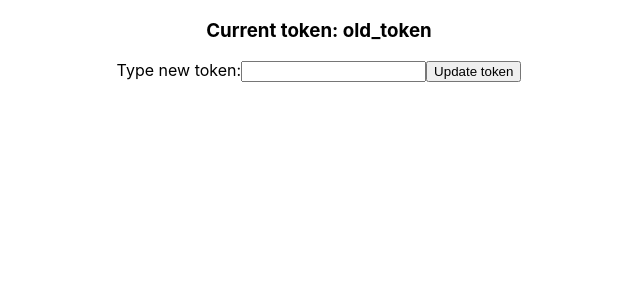
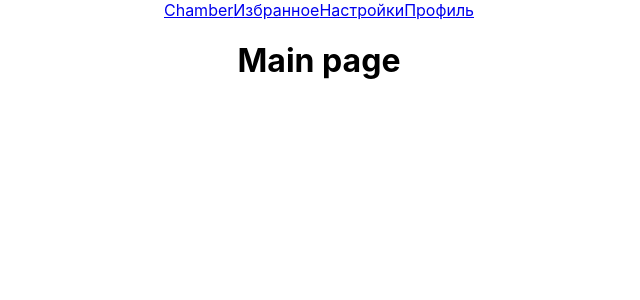
Before and after one commit to F1int0m/-WebChamber, a React (Create React App) app in the folder frontend/: page / in a window 1280 px wide. Shown: the top 300 px of the page, without its empty margins (321-961 px from the left). Built offline with nearby package versions, Linux system fonts and the light colour scheme.

Commit message:
добавил пакет react-router-dom, навигацию и тестовые страницы

```diff
--- a/frontend/package.json
+++ b/frontend/package.json
@@ -10,6 +10,7 @@
     "react": "^18.2.0",
     "react-dom": "^18.2.0",
     "react-redux": "^8.0.5",
+    "react-router-dom": "^6.4.3",
     "react-scripts": "5.0.1",
     "redux": "^4.2.0",
     "web-vitals": "^2.1.4"
--- a/frontend/src/App.js
+++ b/frontend/src/App.js
@@ -1,30 +1,24 @@
-import logo from './logo.svg';
 import './App.css';
-import {useDispatch, useSelector} from "react-redux";
-import {useState} from "react";
+import {Routes, Route, NavLink} from "react-router-dom";
+
+import Layout from "./Layout";
+import MainPage from "./MainPage";
+import TokenSetup from "./tokenSetup";
+import NotFound from "./NotFound";
+
 
 function App() {
-  const dispatch = useDispatch()
-  const token = useSelector(state => state.token)
-  const [newToken, setNewToken] = useState('')
-
-  const UpdateToken = () => {
-    console.log(newToken)
-    dispatch({type: 'UPDATE_TOKEN', payload: newToken})
-  }
-
-  const HandleChange = (e) => {
-    setNewToken(e.target.value)
-  }
-
   return (
     <div className="App">
-      <h3>Current token: {token}</h3>
-      <form>
-        <label>Type new token:</label>
-        <input onChange={e => HandleChange(e)}/>
-        <button type={"button"} onClick={UpdateToken}>Update token</button>
-      </form>
+        <Routes>
+            <Route path={'/'} element={<Layout />}>
+                <Route index element={<MainPage/>}/>
+                <Route path={'favourites'} element={<TokenSetup/>}/>
+                <Route path={'settings'} element={<MainPage/>}/>
+                <Route path={'profile'} element={<MainPage/>}/>
+                <Route path={'*'} element={<NotFound/>}/>
+            </Route>
+        </Routes>
     </div>
   );
 }
--- /dev/null
+++ b/frontend/src/Layout.jsx
@@ -0,0 +1,24 @@
+import React from 'react';
+import {NavLink, Outlet} from "react-router-dom";
+
+const Layout = () => {
+    return (
+        <div>
+            <header>
+                <NavLink to={'/'}>Chamber</NavLink>
+                <NavLink to={'/favourites'}>Избранное</NavLink>
+                <NavLink to={'/settings'}>Настройки</NavLink>
+                <NavLink to={'/profile/me'}>Профиль</NavLink>
+            </header>
+            <main>
+                <Outlet/>
+            </main>
+            <footer>
+
+            </footer>
+
+        </div>
+    );
+};
+
+export default Layout;
--- /dev/null
+++ b/frontend/src/MainPage.jsx
@@ -0,0 +1,11 @@
+import React from 'react';
+
+const MainPage = () => {
+    return (
+        <div>
+            <h1>Main page</h1>
+        </div>
+    );
+};
+
+export default MainPage;
--- /dev/null
+++ b/frontend/src/NotFound.jsx
@@ -0,0 +1,11 @@
+import React from 'react';
+
+const NotFound = () => {
+    return (
+        <div>
+            <h1>404: Not Found</h1>
+        </div>
+    );
+};
+
+export default NotFound;
--- a/frontend/src/index.js
+++ b/frontend/src/index.js
@@ -3,45 +3,15 @@ import ReactDOM from 'react-dom/client';
 import './index.css';
 import App from './App';
 import reportWebVitals from './reportWebVitals';
-import {createStore} from "redux";
+import {store} from './store/store'
 import {Provider} from "react-redux";
-
-const InitState = () => {
-    let id = localStorage.getItem('id')
-    let token = localStorage.getItem('token')
-    if (!id && !token) {
-        localStorage.setItem('id', '1')
-        localStorage.setItem('token', 'old_token')
-        id = localStorage.getItem('id')
-        token = localStorage.getItem('token')
-    }
-    return {
-        id: id,
-        token: token
-    }
-}
-
-const defaultState = InitState()
-
-const reducer = (state = defaultState, action) => {
-    switch (action.type) {
-        case 'UPDATE_TOKEN':
-            localStorage.setItem('token', action.payload)
-            return {...state, token: action.payload}
-        default:
-            return state
-    }
-}
-const store = createStore(reducer)
+import {BrowserRouter} from "react-router-dom";
 
 const root = ReactDOM.createRoot(document.getElementById('root'));
 root.render(
-    <Provider store={store}>
-        <App />
-    </Provider>
+    <BrowserRouter>
+        <Provider store={store}>
+            <App />
+        </Provider>
+    </BrowserRouter>
 );
-
-// If you want to start measuring performance in your app, pass a function
-// to log results (for example: reportWebVitals(console.log))
-// or send to an analytics endpoint. Learn more: https://bit.ly/CRA-vitals
-reportWebVitals();
--- /dev/null
+++ b/frontend/src/store/store.js
@@ -0,0 +1,30 @@
+import {createStore} from "redux";
+
+const InitState = () => {
+    let id = localStorage.getItem('id')
+    let token = localStorage.getItem('token')
+    if (!id && !token) {
+        localStorage.setItem('id', '1')
+        localStorage.setItem('token', 'not_found')
+        id = localStorage.getItem('id')
+        token = localStorage.getItem('token')
+    }
+    return {
+        id: id,
+        token: token
+    }
+}
+
+const defaultState = InitState()
+
+const authReducer = (state = defaultState, action) => {
+    switch (action.type) {
+        case 'UPDATE_TOKEN':
+            localStorage.setItem('token', action.payload)
+            return {...state, token: action.payload}
+        default:
+            return state
+    }
+}
+
+export const store = createStore(authReducer)
--- /dev/null
+++ b/frontend/src/tokenSetup.jsx
@@ -0,0 +1,29 @@
+import React, {useState} from 'react';
+import {useDispatch, useSelector} from "react-redux";
+
+const TokenSetup = () => {
+    const dispatch = useDispatch()
+    const token = useSelector(state => state.token)
+    const [newToken, setNewToken] = useState('')
+
+    const UpdateToken = () => {
+        console.log(newToken)
+        dispatch({type: 'UPDATE_TOKEN', payload: newToken})
+    }
+
+    const HandleChange = (e) => {
+        setNewToken(e.target.value)
+    }
+    return (
+        <div>
+            <h3>Current token: {token}</h3>
+            <form>
+                <label>Type new token:</label>
+                <input onChange={e => HandleChange(e)}/>
+                <button type={"button"} onClick={UpdateToken}>Update token</button>
+            </form>
+        </div>
+    );
+};
+
+export default TokenSetup;
```
Also changed, not shown: frontend/src/auth/fetchOAuth.js (added, +16 -0 lines), 1 other file (tests, documents, lock files or other folders).
